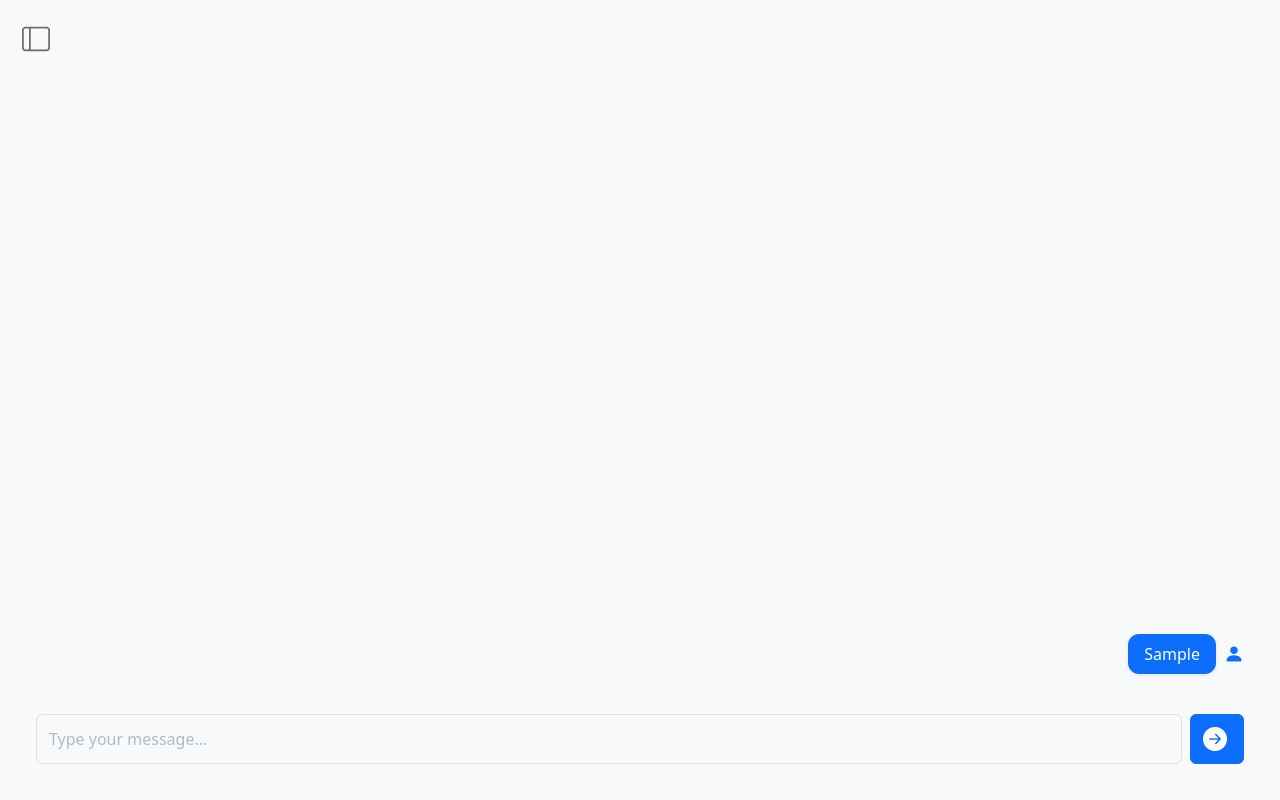
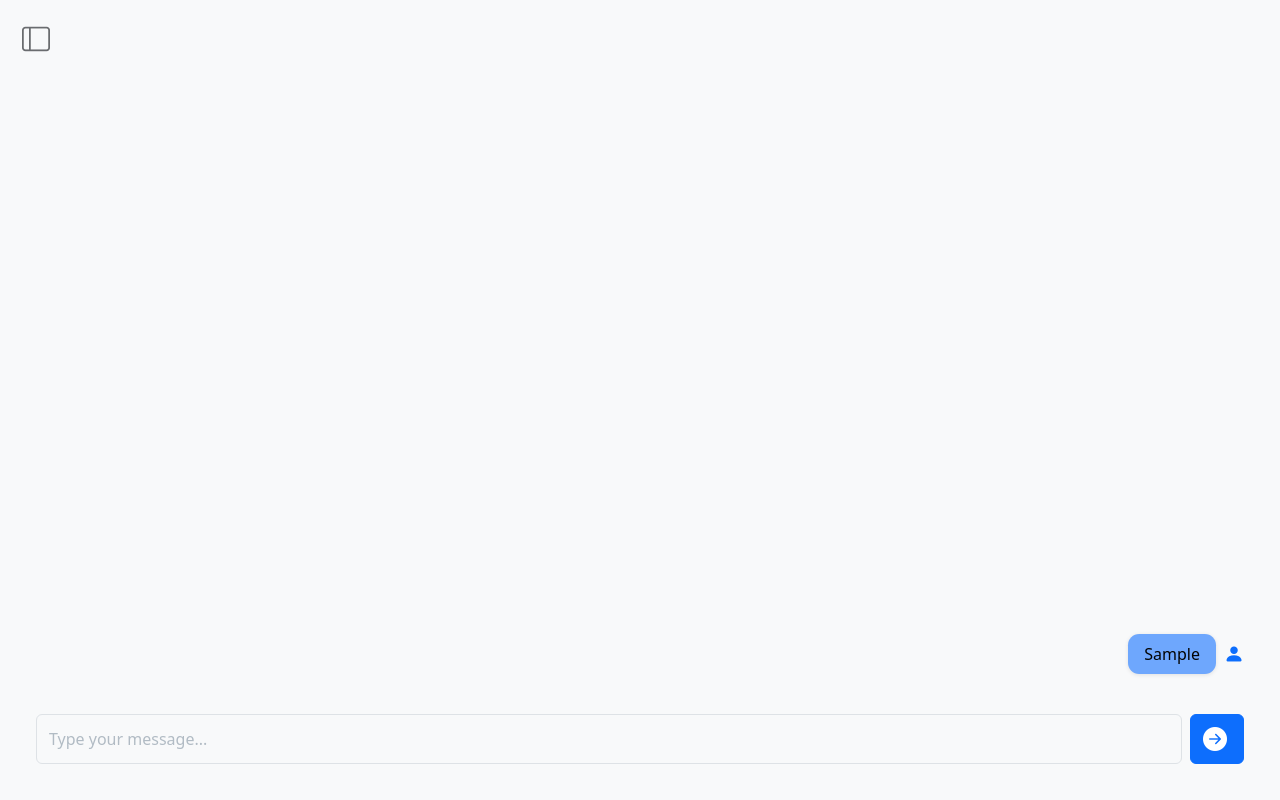
Before and after one commit to kcw00/aichatapp, a React (Vite) app in the folder frontend/: page / in a window 1280 px wide. Both pictures are taken after typing "Sample" into the empty fields and a click on the button 1217 px from the left and 739 px from the top of the page. Built offline with nearby package versions, Linux system fonts and the light colour scheme; no server answers.

Commit message:
add markdown in chatarea & change ui

```diff
--- a/frontend/src/components/ChatArea.jsx
+++ b/frontend/src/components/ChatArea.jsx
@@ -1,17 +1,17 @@
 import React, { useState, useEffect } from 'react'
 import axios from 'axios'
 import Sidebar from './SideBar'
+import Markdown from './Markdown/Markdown'
 
 const ChatArea = () => {
     const [isDarkMode, setIsDarkMode] = useState(false)
     const [messages, setMessages] = useState([])
     const [input, setInput] = useState('')
-    const [answer, setAnswer] = useState('') // State to hold the answer from the API
     const [isCollapsed, setIsCollapsed] = useState(true)
 
     const switchMode = isDarkMode ? 'bg-dark text-light' : 'bg-light text-dark'
     const togglable = isCollapsed ? "collapsed" : ""
-    const sidebarMode = isDarkMode ? "dark" : ""
+    const themeMode = isDarkMode ? "dark" : ""
 
 
     const toggleSidebar = () => {
@@ -41,14 +41,19 @@ const ChatArea = () => {
 
             try {
                 const response = await axios.post(`/api/${input}`) // Use input as the question
-                console.log(JSON.stringify(response.data))
-                setAnswer(response.data) // the API returns the answer directly
+                // console.log(JSON.stringify(response.data))
+                const rawText = response.data
+
+                // Optional: unescape if response is JSON-stringified string
+                const parsedText = typeof rawText === 'string'
+                    ? rawText.replace(/\\n/g, '\n').replace(/\\"/g, '"')
+                    : rawText
 
                 // Simulate bot response
                 setTimeout(() => {
                     setMessages(prevMessages => [
                         ...prevMessages,
-                        { text: response.data, sender: 'bot' }, // Display the bot response
+                        { text: parsedText, sender: 'bot' }, // Display the bot response
                     ]);
                 }, 500)
             } catch (error) {
@@ -61,7 +66,7 @@ const ChatArea = () => {
     return (
         <div className={`main-container d-flex vh-100 overflow-y-scroll ${switchMode}`}>
 
-            <Sidebar isCollapsed={togglable} theme={sidebarMode} toggleTheme={toggleTheme} />
+            <Sidebar isCollapsed={togglable} theme={themeMode} toggleTheme={toggleTheme} />
 
             <div className="content">
 
@@ -86,10 +91,16 @@ const ChatArea = () => {
                                 )}
 
                                 <div
-                                    className={`message-bubble px-3 py-2 position-relative ${message.sender === 'user' ? 'user-bubble' : 'bot-bubble'
-                                        }`}
+                                    className={`message-bubble px-3 py-2 position-relative ${message.sender === 'user' ? 'user-bubble' : 'bot-bubble'} ${themeMode}`}
                                 >
-                                    {message.text}
+                                    {message.sender === 'bot' ? (
+                                        <Markdown
+                                            content={message.text}
+                                            isDarkMode={isDarkMode}
+                                        />
+                                    ) : (
+                                        message.text
+                                    )}
                                 </div>
 
                                 {message.sender === 'user' && (
--- a/frontend/src/index.css
+++ b/frontend/src/index.css
@@ -27,7 +27,7 @@
   padding: 20px;
 }
 
-/* Message Bubble Styles */
+/* Message Bubble */
 .message-bubble {
   max-width: 60%;
   border-radius: 0.7rem;
@@ -38,12 +38,22 @@
 }
 
 .user-bubble {
-  background-color: #0d6efd;
+  background-color: #6ea7fd;
+  color: rgb(4, 4, 4);
+}
+
+.user-bubble.dark {
+  background-color: #0162b1;
   color: white;
 }
 
 .bot-bubble {
-  background-color: #6c757d;
+  background-color: #a9aaab;
+  color: black;
+}
+
+.bot-bubble.dark{
+  background-color: #54595d;
   color: white;
 }
 
@@ -66,13 +76,13 @@
   opacity: 1;
 }
 
-/* Button Icon Styling */
+/* Button Icon */
 .btn i {
   font-size: 1.5em;
   opacity: 1;
 }
 
-/* Sidebar styles */
+/* Sidebar */
 .sidebar {
   width: 264px;
   height: 100%;
```
